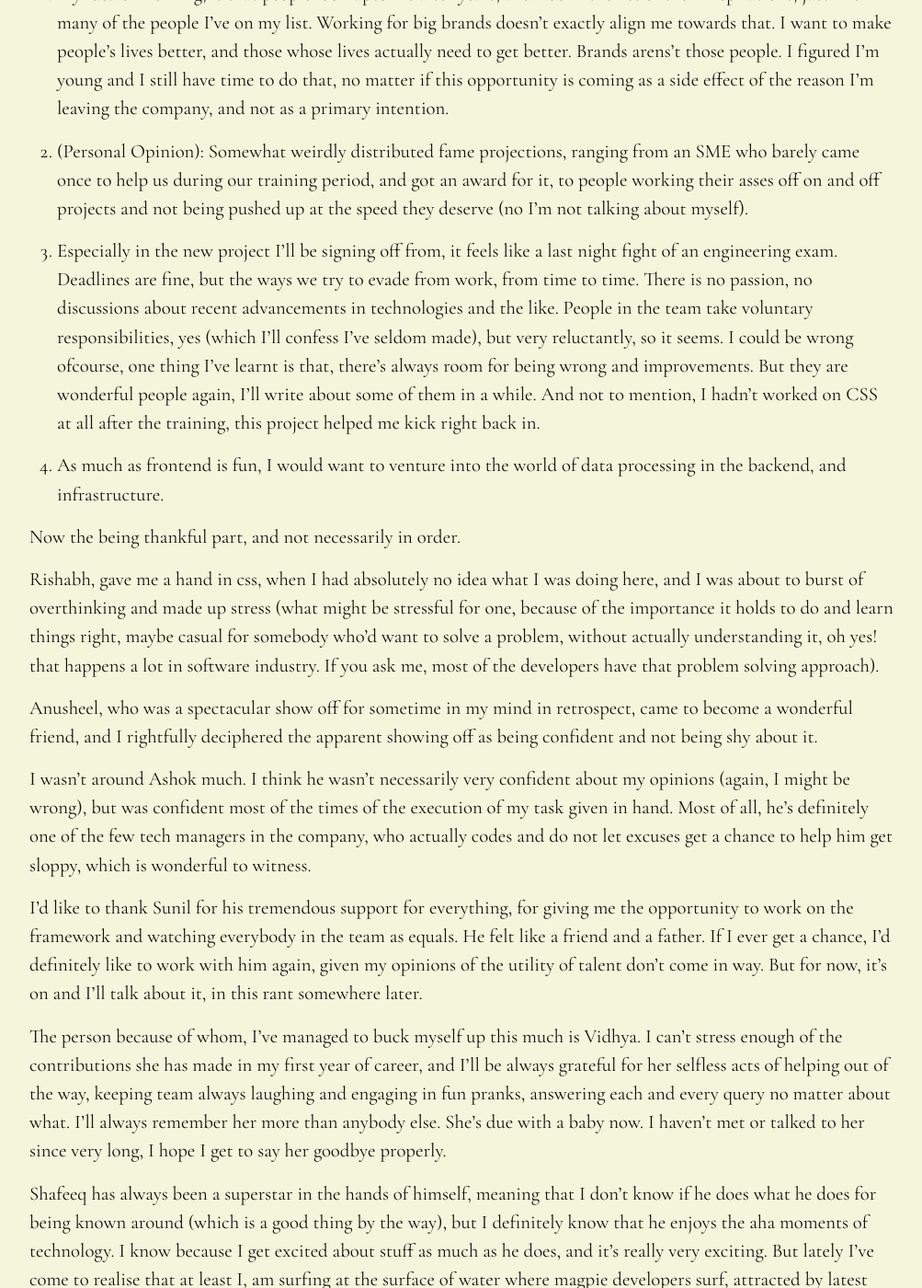
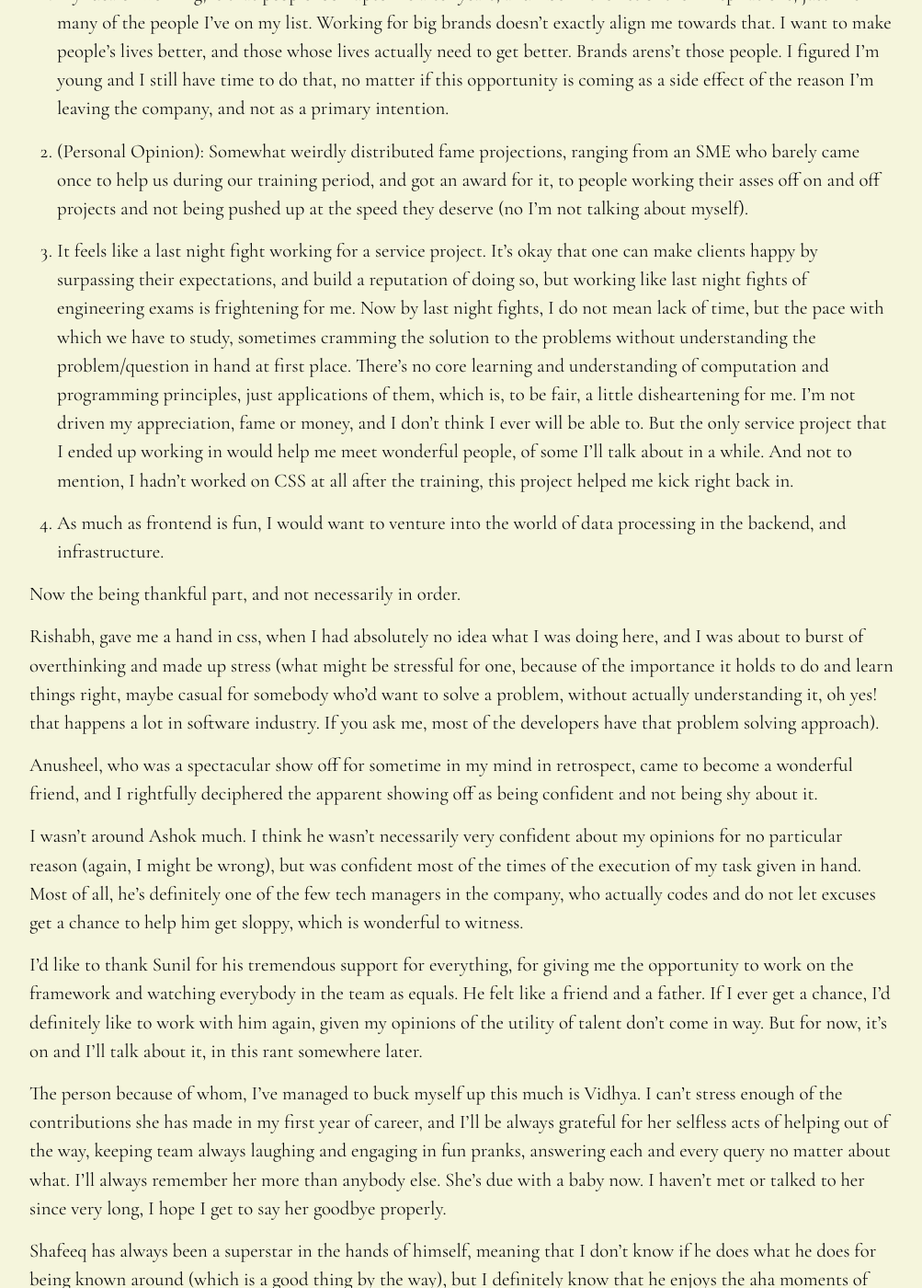
Before and after one commit to gdad-s-river/gdad-s-river.github.io, a Jekyll site: the page built from _posts/2017-01-01-goodbye-sapient.md, in a window 1280 px wide and 1400 px high, scrolled down 1448 px. Shown: the whole window at 92% size, without its empty margins (138-1141 px from the left). Built offline with Jekyll 4.4.1, drawn with Linux system fonts in a browser that asks for light colours; comment, search, counter and statistics services are not loaded.

Commit message:
updated goodbye post + sw bump

```diff
--- a/_posts/2017-01-01-goodbye-sapient.md
+++ b/_posts/2017-01-01-goodbye-sapient.md
@@ -28,7 +28,7 @@ Talking about making difference. This leaving of my first job, as much as it's e
 
 2. (Personal Opinion): Somewhat weirdly distributed fame projections, ranging from an SME who barely came once to help us during our training period, and got an award for it, to people working their asses off on and off projects and not being pushed up at the speed they deserve (no I'm not talking about myself).
 
-3. Especially in the new project I'll be signing off from, it feels like a last night fight of an engineering exam. Deadlines are fine, but the ways we try to evade from work, from time to time. There is no passion, no discussions about recent advancements in technologies and the like. People in the team take voluntary responsibilities, yes (which I'll confess I've seldom made), but very reluctantly, so it seems. I could be wrong ofcourse, one thing I've learnt is that, there's always room for being wrong and improvements. But they are wonderful people again, I'll write about some of them in a while. And not to mention, I hadn't worked on CSS at all after the training, this project helped me kick right back in.
+3. It feels like a last night fight working for a service project. It's okay that one can make clients happy by surpassing their expectations, and build a reputation of doing so, but working like last night fights of engineering exams is frightening for me. Now by last night fights, I do not mean lack of time, but the pace with which we have to study, sometimes cramming the solution to the problems without understanding the problem/question in hand at first place. There's no core learning and understanding of computation and programming principles, just applications of them, which is, to be fair, a little disheartening for me. I'm not driven my appreciation, fame or money, and I don't think I ever will be able to. But the only service project that I ended up working in would help me meet wonderful people, of some I'll talk about in a while. And not to mention, I hadn't worked on CSS at all after the training, this project helped me kick right back in.
 
 4. As much as frontend is fun, I would want to venture into the world of data processing in the backend, and infrastructure.
 
@@ -38,7 +38,7 @@ Rishabh, gave me a hand in css, when I had absolutely no idea what I was doing h
 
 Anusheel, who was a spectacular show off for sometime in my mind in retrospect, came to become a wonderful friend, and I rightfully deciphered the apparent showing off as being confident and not being shy about it.
 
-I wasn't around Ashok much. I think he wasn't necessarily very confident about my opinions (again, I might be wrong), but was confident most of the times of the execution of my task given in hand. Most of all, he's definitely one of the few tech managers in the company, who actually codes and do not let excuses get a chance to help him get sloppy, which is wonderful to witness.
+I wasn't around Ashok much. I think he wasn't necessarily very confident about my opinions for no particular reason (again, I might be wrong), but was confident most of the times of the execution of my task given in hand. Most of all, he's definitely one of the few tech managers in the company, who actually codes and do not let excuses get a chance to help him get sloppy, which is wonderful to witness.
 
 I'd like to thank Sunil for his tremendous support for everything, for giving me the opportunity to work on the framework and watching everybody in the team as equals. He felt like a friend and a father. If I ever get a chance, I'd definitely like to work with him again, given my opinions of the utility of talent don't come in way. But for now, it's on and I'll talk about it, in this rant somewhere later.
 
--- a/sw.js
+++ b/sw.js
@@ -2,7 +2,7 @@
 layout: null
 ---
 
-const staticCacheName = "gdad-s-river-static-v25";
+const staticCacheName = "gdad-s-river-static-v26";
 
 console.log("installing service worker");
 
```
